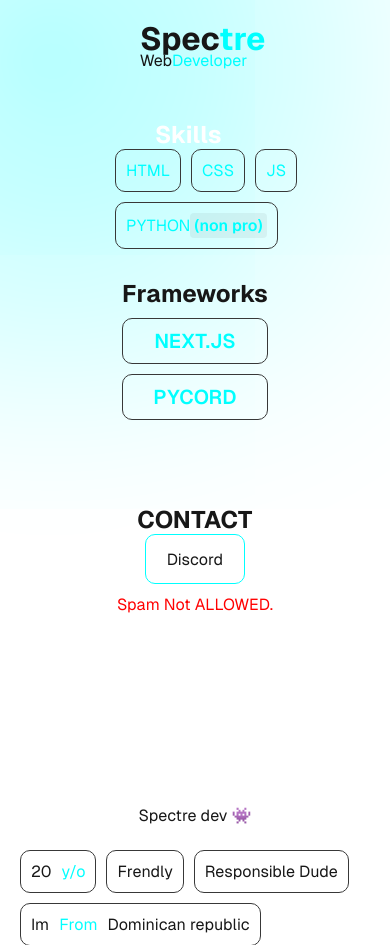
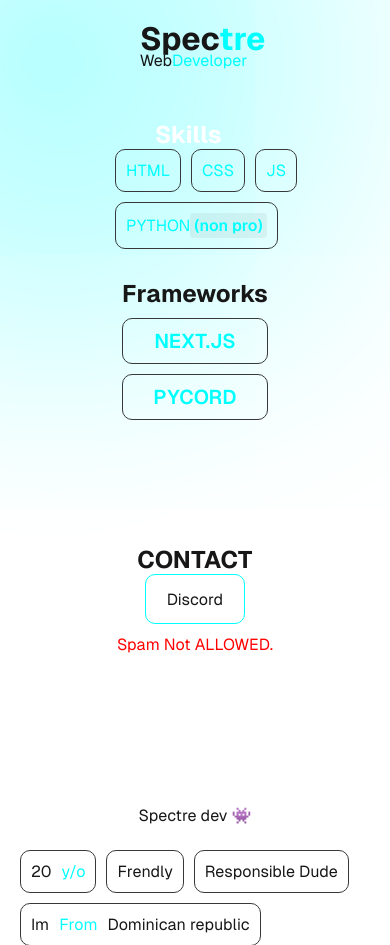
Before and after one commit to sheluvzalx/page, a Next.js app: page / in a window 390 px wide. Built offline with nearby package versions, Linux system fonts and the light colour scheme.

Commit message:
Update page.module.css

```diff
--- a/src/app/page.module.css
+++ b/src/app/page.module.css
@@ -380,7 +380,7 @@ color: red;
 .contactCard {
   position: relative;
   left: 0;
-  top: -300px;
+  top: -260px;
 }
 
 }
```
